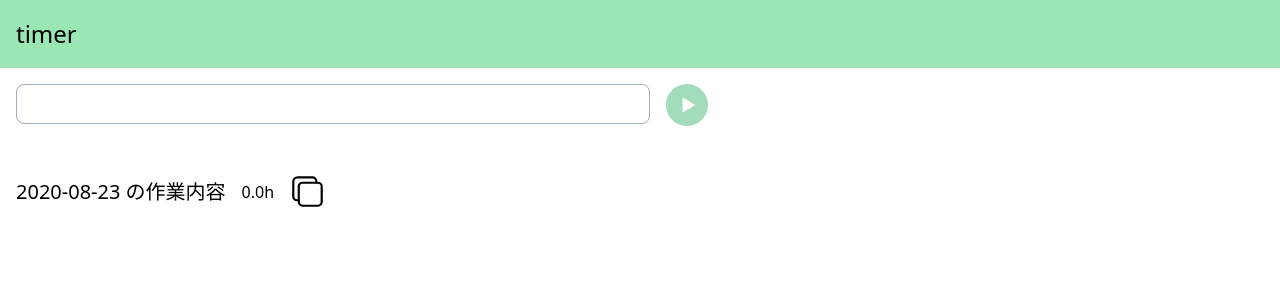
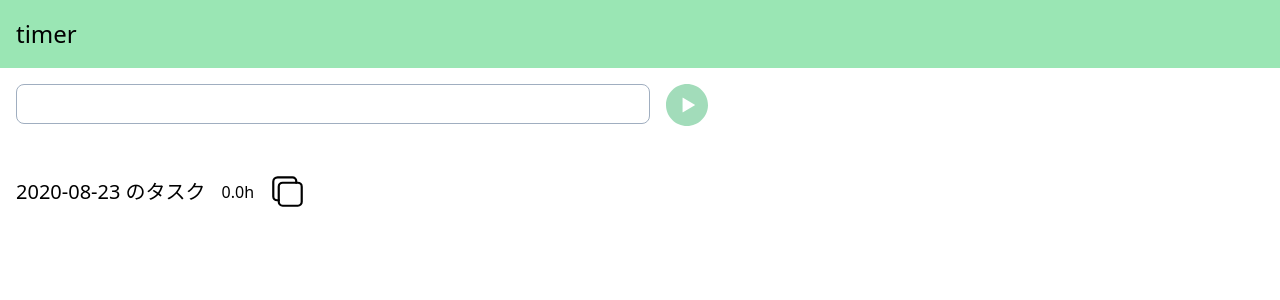
Before and after one commit to fujit/time-tracker, a React app: page / in a window 1280 px wide. Shown: the top 300 px of the page. Built offline with nearby package versions, Linux system fonts and the light colour scheme.

Commit message:
fix word

```diff
--- a/src/components/TrackerList.tsx
+++ b/src/components/TrackerList.tsx
@@ -47,7 +47,7 @@ const Component: React.FC<Props> = ({
         />
       )}
       <div className="flex items-center mb-8">
-        <h2 className="mr-4 text-xl">{today} の作業内容</h2>
+        <h2 className="mr-4 text-xl">{today} のタスク</h2>
         <DecimalText value={totalTime / 60} digits={1} unit="h" className="mr-4" />
         <TrackerCopy />
       </div>
```
